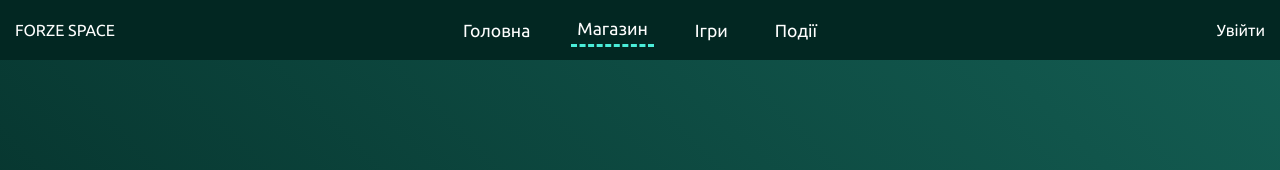
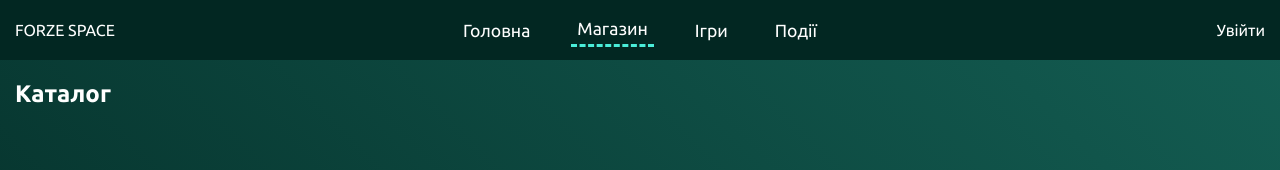
Before and after one commit to forze-dev/MC-Forze-WebApp, a React (Vite) app: page /shop in a window 1280 px wide. Shown: the top 170 px of the page. Built offline with nearby package versions, Linux system fonts and the light colour scheme.

Commit message:
init Catalog page

```diff
--- a/src/App.jsx
+++ b/src/App.jsx
@@ -8,6 +8,7 @@ import { AuthProvider } from "./contexts/AuthContext"
 import HomePage from "./components/pages/home/HomePage"
 import AuthPage from "./components/pages/auth/AuthPage"
 import Profile from "./components/pages/profile/ProfilePage"
+import ShopPage from "./components/pages/shop/ShopPage"
 
 function App() {
 
@@ -20,8 +21,8 @@ function App() {
 					<main>
 						<Routes>
 							<Route path={ROUTES.HOME} element={<HomePage />} />
-							{/* <Route path="/shop" element={<Shop />} />
-							<Route path="/games" element={<Games />} />
+							<Route path="/shop" element={<ShopPage />} />
+							{/*<Route path="/games" element={<Games />} />
 							<Route path="/events" element={<Events />} /> */}
 							<Route path="/authorization" element={<AuthPage />} />
 							<Route
--- /dev/null
+++ b/src/components/pages/shop/ShopPage.jsx
@@ -0,0 +1,12 @@
+import Catalog from "./sections/Catalog/Catalog"
+
+const ShopPage = () => {
+
+	return (
+		<main id="home">
+			<Catalog />
+		</main>
+	)
+}
+
+export default ShopPage
--- /dev/null
+++ b/src/components/pages/shop/sections/Catalog/Catalog.jsx
@@ -0,0 +1,17 @@
+import "../../styles/catalog.scss"
+
+const Catalog = () => {
+
+	return (
+		<section className="Catalog">
+			<div className="container">
+				<h1>Каталог</h1>
+				<div className="Catalog__list">
+
+				</div>
+			</div>
+		</section>
+	)
+}
+
+export default Catalog
--- /dev/null
+++ b/src/components/pages/shop/styles/catalog.scss
@@ -0,0 +1,3 @@
+.Catalog {
+	margin: 80px 0;
+}
```
Also changed, not shown: src/services/shop.service.js (added).
